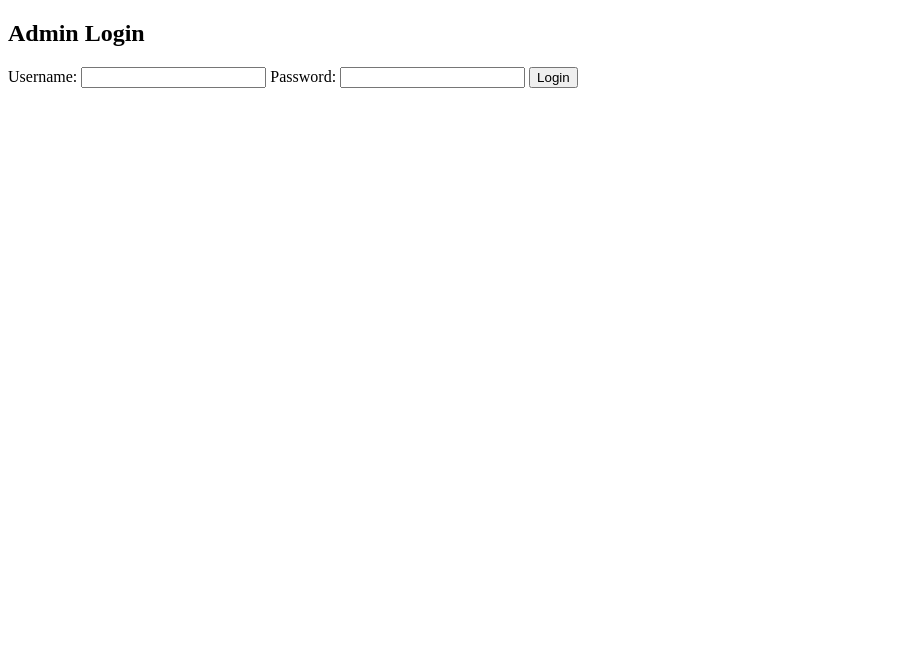
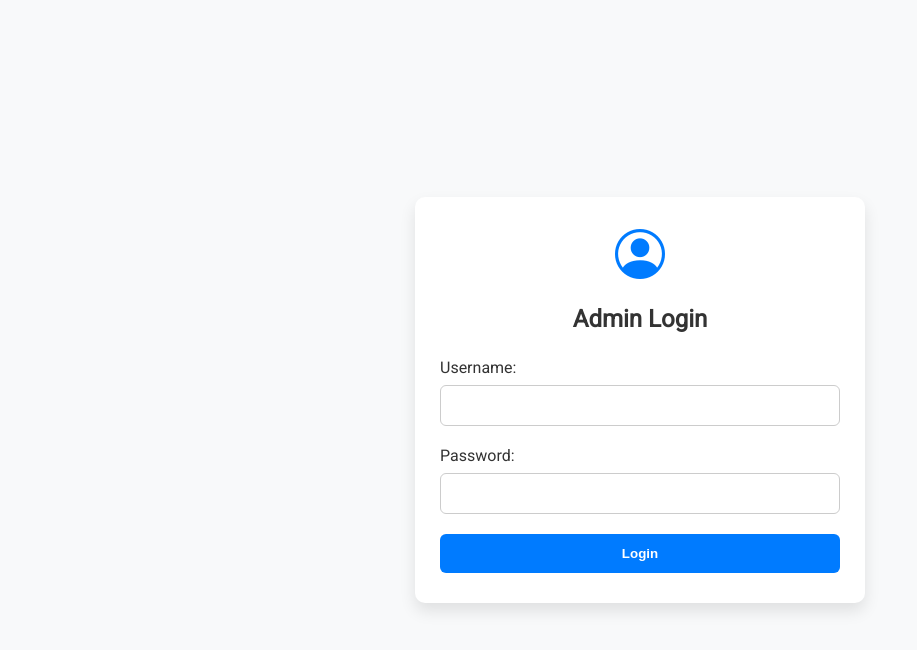
Before and after one commit to voltaire-rabino00/E-Commerce-Web, a PHP site: page /actions/login.php in a window 1280 px wide. Shown: the top 650 px of the page, without its empty margins (0-917 px from the left). Run offline with PHP 8.4, Linux system fonts and the light colour scheme; some libraries are stand-ins or nearby versions.

Commit message:
Initial commit

```diff
--- a/admin/actions/login.php
+++ b/admin/actions/login.php
@@ -13,17 +13,25 @@ if (isset($_SESSION['admin'])) {
     <meta charset="UTF-8">
     <meta name="viewport" content="width=device-width, initial-scale=1.0">
     <title>Login Admin</title>
+    <link rel="stylesheet" href="../assets/css/login.css">
+    <script src="https://kit.fontawesome.com/a076d05399.js" crossorigin="anonymous"></script>
+    <link rel="stylesheet" href="../node_modules/bootstrap-icons/font/bootstrap-icons.css">
+
 </head>
 
 <body>
     <!-- Login Form -->
-    <form action="login_process.php" method="POST">
+    <form action="login_process.php" method="POST" autocomplete="off">
+        <div class="admin-icon">
+            <i class="bi bi-person-circle"></i>
+        </div>
+
         <h2>Admin Login</h2>
         <label>Username:</label>
-        <input type="text" name="username" required>
+        <input type="text" name="username" autocomplete="off" required>
 
         <label>Password:</label>
-        <input type="password" name="password" required>
+        <input type="password" name="password" autocomplete="off" required>
 
         <button type="submit">Login</button>
     </form>
--- /dev/null
+++ b/admin/assets/css/login.css
@@ -0,0 +1,75 @@
+@import url('https://fonts.googleapis.com/css2?family=Roboto&display=swap');
+
+body {
+  font-family: 'Roboto', sans-serif;
+  background-color: #f8f9fa;
+  display: flex;
+  justify-content: center;
+  align-items: center;
+  height: 100vh;
+  margin: 0;
+}
+
+form {
+  width: 400px;
+  padding: 30px 25px;
+  background-color: #ffffff;
+  border-radius: 10px;
+  box-shadow: 0 8px 16px rgba(0, 0, 0, 0.1);
+}
+
+.admin-icon {
+  display: flex;
+  justify-content: center;
+  align-items: center;
+  font-size: 50px;
+  color: #007bff;
+  margin-bottom: 15px;
+}
+
+
+h2 {
+  text-align: center;
+  color: #333;
+  margin-bottom: 25px;
+}
+
+label {
+  display: block;
+  margin-bottom: 8px;
+  color: #333;
+  font-weight: 500;
+}
+
+input[type=text],
+input[type=password] {
+  width: 100%;
+  padding: 12px 15px;
+  margin-bottom: 20px;
+  box-sizing: border-box;
+  border: 1px solid #ccc;
+  border-radius: 6px;
+  transition: border-color 0.3s;
+}
+
+input[type=text]:focus,
+input[type=password]:focus {
+  border-color: #007bff;
+  outline: none;
+}
+
+button {
+  width: 100%;
+  padding: 12px;
+  background-color: #007bff;
+  color: white;
+  border: none;
+  border-radius: 6px;
+  font-weight: bold;
+  cursor: pointer;
+  transition: background-color 0.3s;
+}
+
+button:hover {
+  background-color: #0056b3;
+}
--- a/admin/pages/dashboard.php
+++ b/admin/pages/dashboard.php
@@ -39,7 +39,7 @@ $profileImg = getProfileImage($admin['profile_pic'] ?? null);
         <div class="row">
             <nav class="col-md-2 d-none d-md-block bg-light sidebar p-0">
                 <div class="sidebar-sticky pt-3">
-                    <h4 class="text-center mb-3">Welcome <?= htmlspecialchars($admin['name']) ?></h4>
+                    <h4 class="text-center mb-3">Welcome,<?= htmlspecialchars($admin['name']) ?></h4>
                     <div class="d-flex flex-column align-items-center mb-3">
                         <img id="profilePreview" src="<?= htmlspecialchars($profileImg) ?>" alt="Profile" class="mb-2"
                             style="box-shadow: 0 4px 18px rgba(0,147,233,0.13); border-radius: 50%; width: 96px; height: 96px; object-fit: cover; border: 4px solid #fff; background: #fff;">
--- /dev/null
+++ b/package.json
@@ -0,0 +1,5 @@
+{
+  "dependencies": {
+    "bootstrap-icons": "^1.13.1"
+  }
+}
```
Also changed, not shown: admin/actions/logout.php (+11 -0 lines), admin/assets/profile/admin_1754474790.jpg (added), package-lock.json (added).
